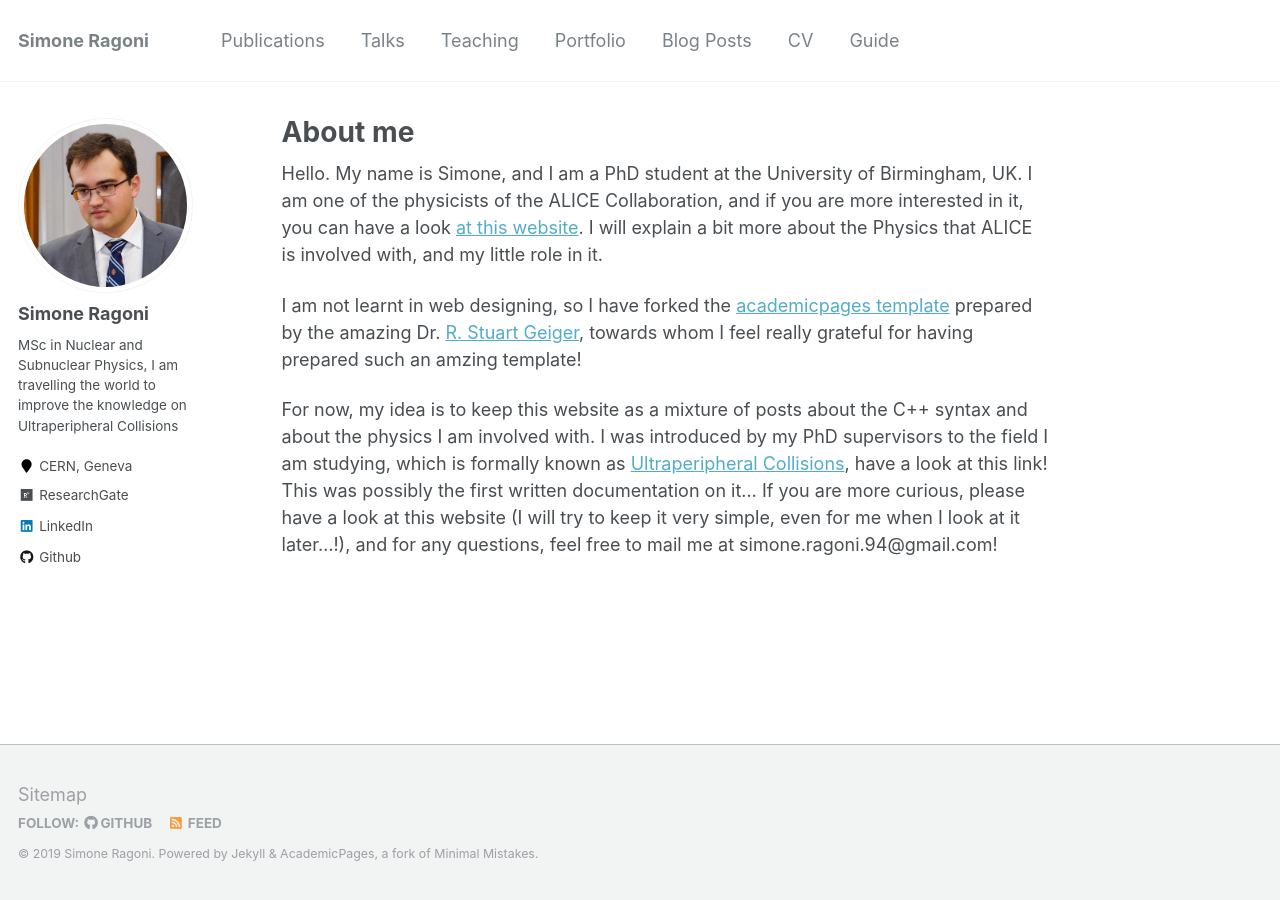
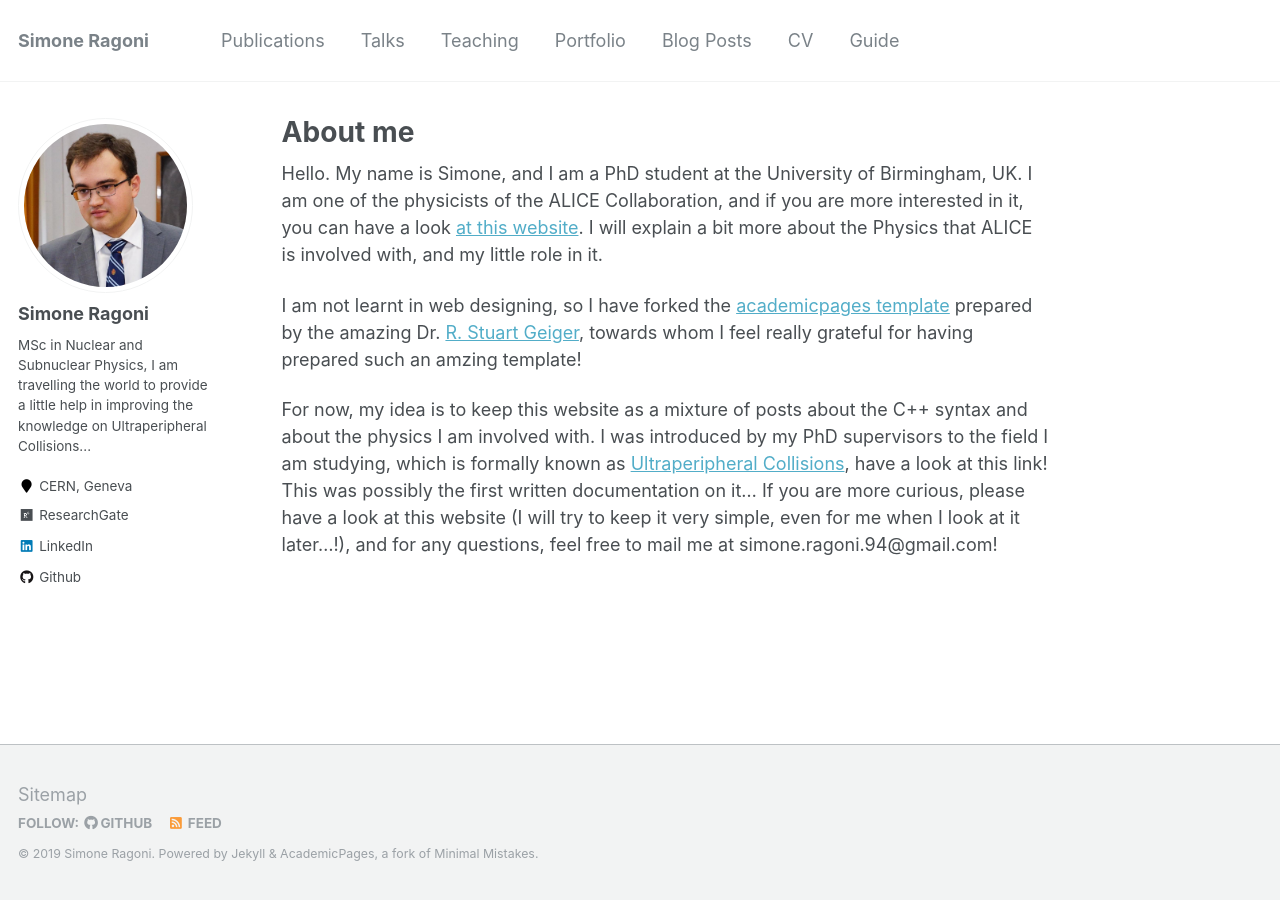
Before and after one commit to mdarabiamin/siragoni.github.io, a Jekyll site: the page built from _pages/about.md, in a window 1280 px wide. Built offline with Jekyll 4.4.1, drawn with Linux system fonts in a browser that asks for light colours.

Commit message:
Update _config.yml

```diff
--- a/_config.yml
+++ b/_config.yml
@@ -82,7 +82,7 @@
 author:
   name             : "Simone Ragoni"
   avatar           : "me.jpg"
-  bio              : "MSc in Nuclear and Subnuclear Physics, I am travelling the world to improve the knowledge on Ultraperipheral Collisions"
+  bio              : "MSc in Nuclear and Subnuclear Physics, I am travelling the world to provide a little help in improving the knowledge on Ultraperipheral Collisions..."
   location         : "CERN, Geneva"
   employer         :
   pubmed           :  # "https://www.ncbi.nlm.nih.gov/pubmed/?term=john+snow"
```
